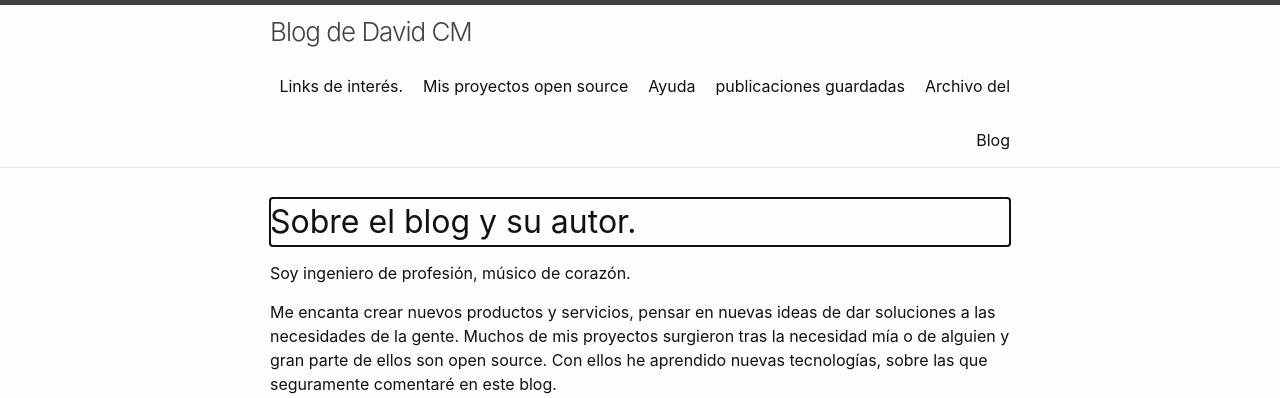
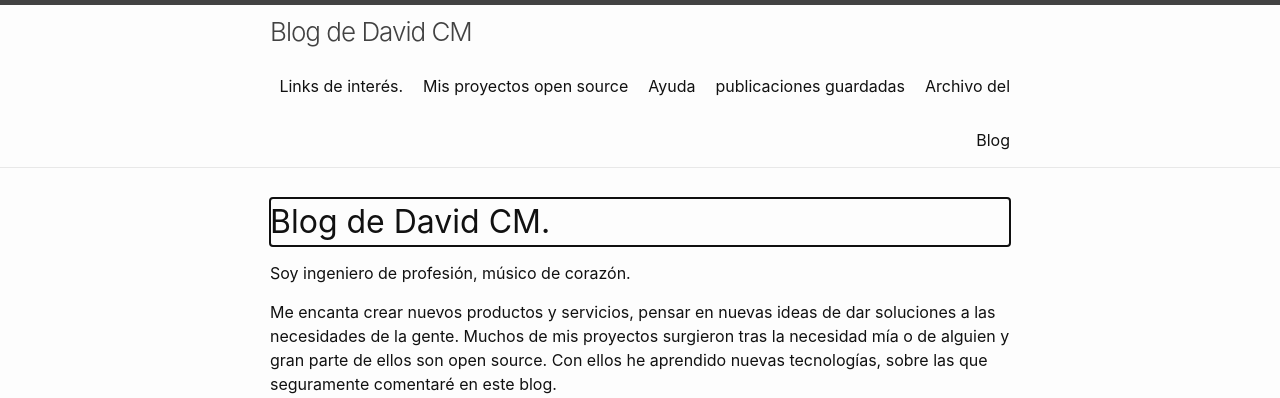
Before and after one commit to davidacm/davidacm.github.io, a Jekyll site: the page built from index.html, in a window 1280 px wide. Shown: the top 398 px of the page. Built offline with Jekyll 4.4.1, drawn with Linux system fonts in a browser that asks for light colours; the list of posts is cut into pages by our own code.

Commit message:
changed the home title, because this is the title shown when the main link is shared.

```diff
--- a/index.html
+++ b/index.html
@@ -1,6 +1,6 @@
 ---
 layout: home
-title: Sobre el blog y su autor.
+title: Blog de David CM.
 list_title: Publicaciones recientes
 ---
 <p>Soy ingeniero de profesión, músico de corazón.</p>
```
